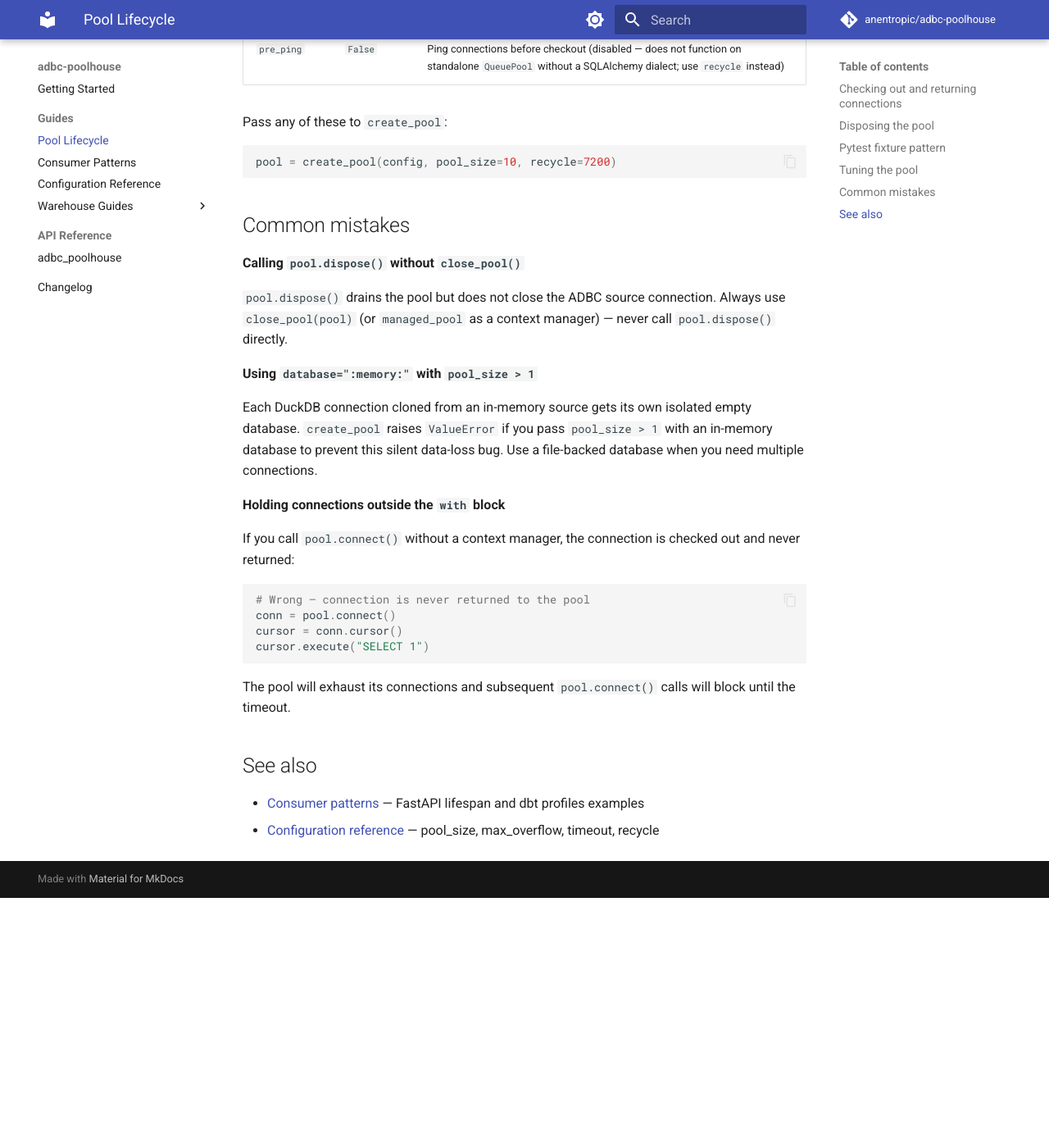
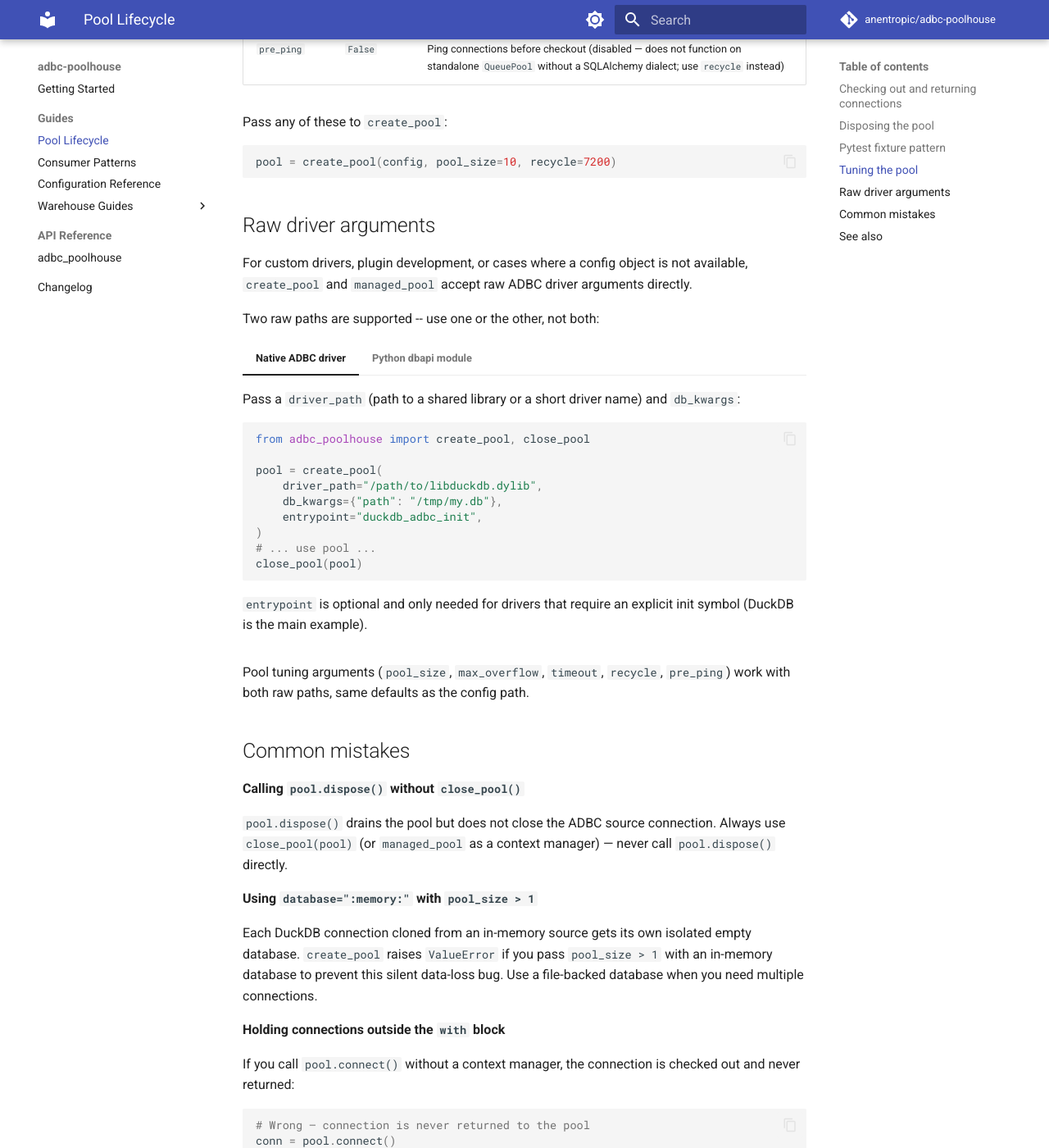
Before and after one commit to anentropic/adbc-poolhouse, an MkDocs documentation site: the page built from docs/src/guides/pool-lifecycle.md, in a window 1280 px wide and 1400 px high, scrolled down 1893 px. Shown: the whole window at 82% size. Built offline with MkDocs 1.6.1 and Material for MkDocs 9.7.7, drawn with Linux system fonts in a browser that asks for light colours; comment, search, counter and statistics services are not loaded; before the commit the page ends 2988 px from its top, so only the background shows below that.

Commit message:
docs(19-02): update docstrings and pool lifecycle guide for raw driver paths
- RAW-10: Google-style docstrings for create_pool() and managed_pool() covering all three overloads
- Args/Returns/Raises/Example blocks document config, driver_path, and dbapi_module patterns
- Pool lifecycle guide gains "Raw driver arguments" section with tabbed native/dbapi examples
- mkdocs build --strict passes, basedpyright clean

Co-Authored-By: Claude Opus 4.6 <noreply@anthropic.com>

````diff
--- a/docs/src/guides/pool-lifecycle.md
+++ b/docs/src/guides/pool-lifecycle.md
@@ -77,6 +77,50 @@ Pass any of these to `create_pool`:
 pool = create_pool(config, pool_size=10, recycle=7200)
 ```
 
+## Raw driver arguments
+
+For custom drivers, plugin development, or cases where a config object is not available, `create_pool` and `managed_pool` accept raw ADBC driver arguments directly.
+
+Two raw paths are supported -- use one or the other, not both:
+
+=== "Native ADBC driver"
+
+    Pass a `driver_path` (path to a shared library or a short driver name) and `db_kwargs`:
+
+    ```python
+    from adbc_poolhouse import create_pool, close_pool
+
+    pool = create_pool(
+        driver_path="/path/to/libduckdb.dylib",
+        db_kwargs={"path": "/tmp/my.db"},
+        entrypoint="duckdb_adbc_init",
+    )
+    # ... use pool ...
+    close_pool(pool)
+    ```
+
+    `entrypoint` is optional and only needed for drivers that require an explicit init symbol (DuckDB is the main example).
+
+=== "Python dbapi module"
+
+    Pass a `dbapi_module` (dotted module name implementing the ADBC dbapi interface) and `db_kwargs`:
+
+    ```python
+    from adbc_poolhouse import managed_pool
+
+    with managed_pool(
+        dbapi_module="my_custom_driver.dbapi",
+        db_kwargs={"host": "localhost", "port": "5432"},
+    ) as pool:
+        with pool.connect() as conn:
+            cursor = conn.cursor()
+            cursor.execute("SELECT 1")
+    ```
+
+    The module must expose a `connect(db_kwargs=...)` function following the ADBC dbapi interface.
+
+Pool tuning arguments (`pool_size`, `max_overflow`, `timeout`, `recycle`, `pre_ping`) work with both raw paths, same defaults as the config path.
+
 ## Common mistakes
 
 **Calling `pool.dispose()` without `close_pool()`**
````
Also changed, not shown: 1 other file.
